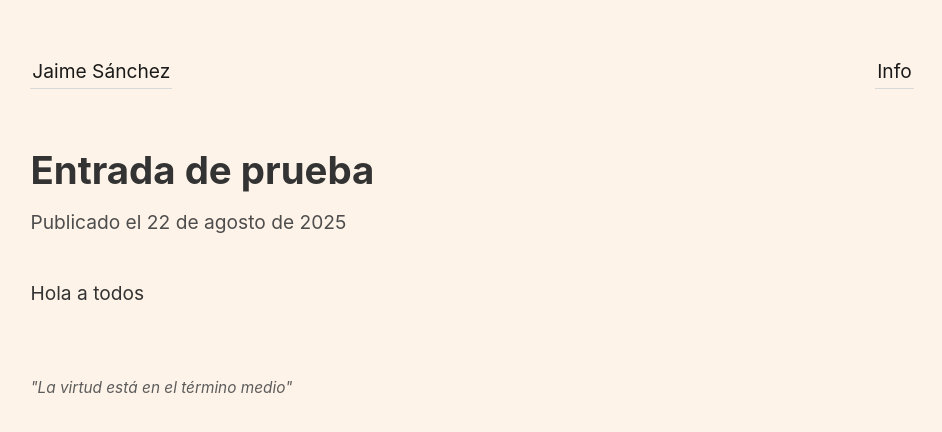
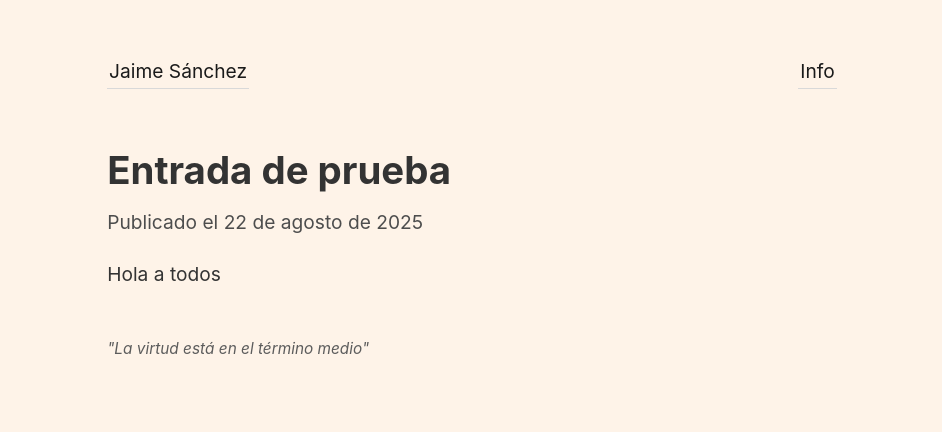
Before and after one commit to jsgalarraga/personal-website, a Jekyll site: the page built from _notes/prueba.md, in a window 1280 px wide. Shown: the top 432 px of the page, without its empty margins (168-1110 px from the left). Built offline with Jekyll 4.4.1, drawn with Linux system fonts in a browser that asks for light colours.

Commit message:
update note style

```diff
--- a/_layouts/note.html
+++ b/_layouts/note.html
@@ -16,26 +16,7 @@
     </time>
   </div>
 
-  <div id="notes-entry-container">
-    <content>
-      {{ content }}
-    </content>
-
-    {% if page.backlinks.size > 0 %}
-    <side style="font-size: 0.9em">
-      <h3 style="margin-bottom: 1em">Notes mentioning this note</h3>
-      <div style="display: grid; grid-gap: 1em; grid-template-columns: repeat(1fr);">
-        {% for backlink in page.backlinks %}
-        <div class="backlink-box">
-          <a class="internal-link"
-            href="{{ site.baseurl }}{{ backlink.url }}{%- if site.use_html_extension -%}.html{%- endif -%}">{{
-            backlink.title }}</a><br>
-          <div style="font-size: 0.9em">{{ backlink.excerpt | strip_html | truncatewords: 20 }}</div>
-        </div>
-        {% endfor %}
-      </div>
-    </side>
-    {% else %}
-    {% endif %}
-  </div>
+  <content>
+    {{ content }}
+  </content>
 </article>
--- a/_sass/_style.scss
+++ b/_sass/_style.scss
@@ -117,25 +117,6 @@
   margin: 1em 0 3em;
 }
 
-#notes-entry-container {
-  display: grid;
-  grid-gap: 2em;
-  grid-template-areas:
-    "content"
-    "side";
-
-  @media (min-width: 700px) {
-    grid-template-columns: 3fr 1fr;
-    grid-template-areas: "content side";
-  }
-}
-
-.backlink-box {
-  background: $color-box-background;
-  padding: 1em;
-  border-radius: $border-radius;
-}
-
 code {
   background: #f5f5f5;
   padding: 0.1em 0.2em;
@@ -154,7 +135,6 @@
   cursor: help;
 }
 
-
 .wrapper {
-  max-width: 46em;
+  max-width: 38em;
 }
```
